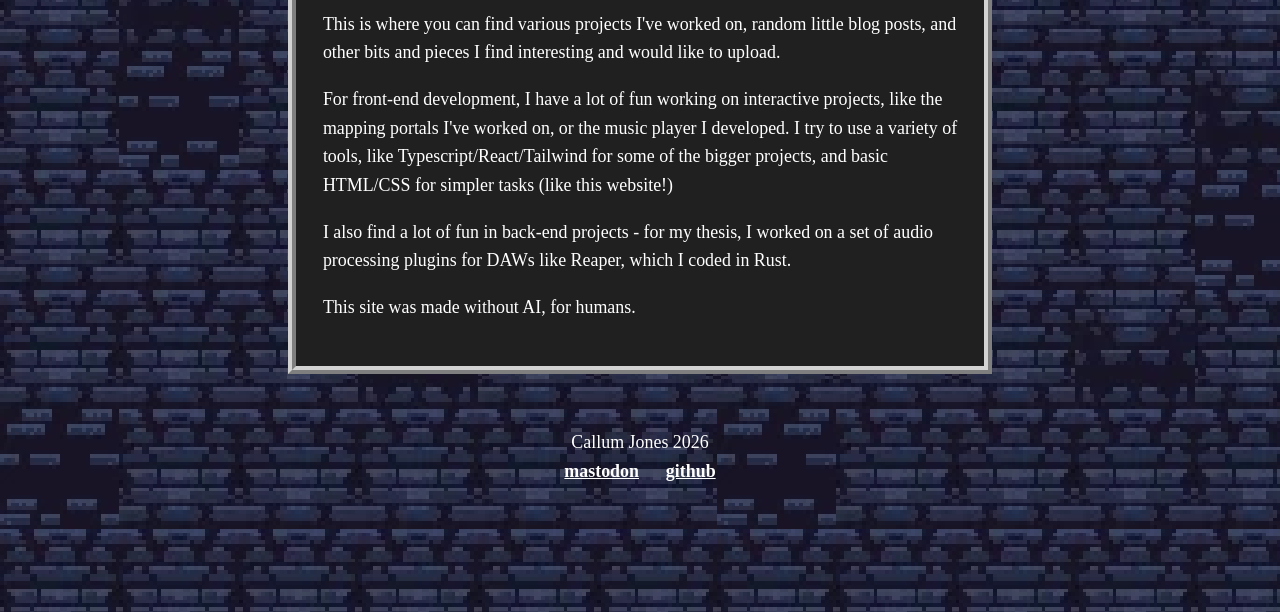
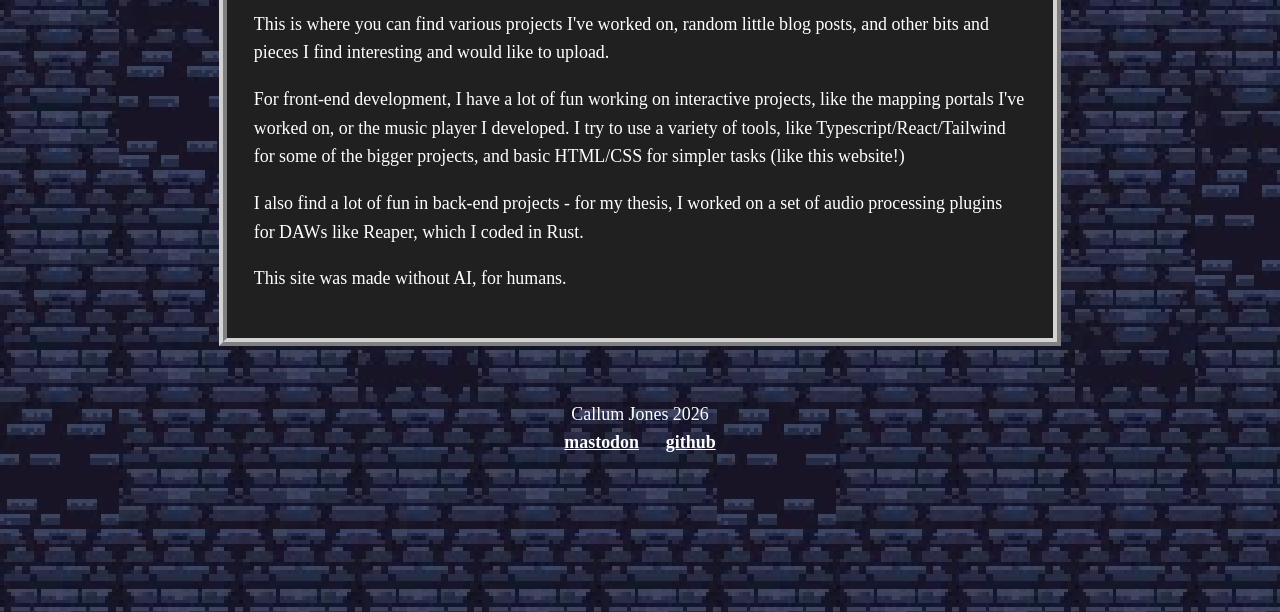
Before and after one commit to callum-jones19/personal_site, a plain HTML site: page index.html in a window 1280 px wide. Shown: the part 188-800 px from the top of the page. Drawn offline with Linux system fonts and the light colour scheme.

Commit message:
Update large screen sizing

```diff
--- a/index.css
+++ b/index.css
@@ -59,7 +59,7 @@ footer {
 
 .text-body {
 	box-sizing: border-box;
-	width: 55%;
+	width: 47em;
 	border-width: 8px;
 	border-style: ridge;
 	border-color: lightgray;
```
